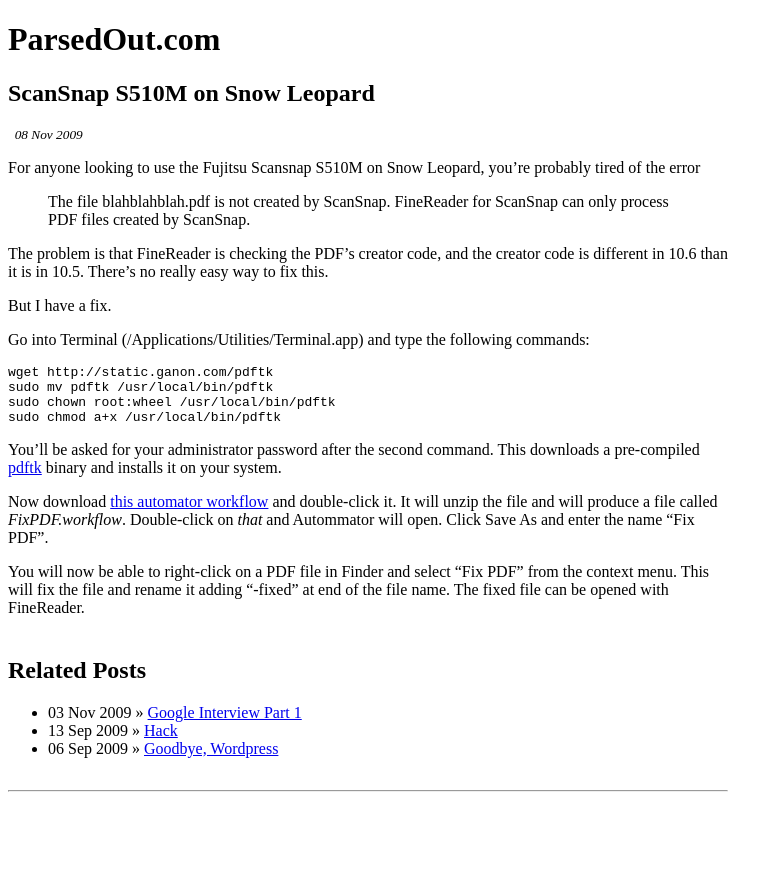
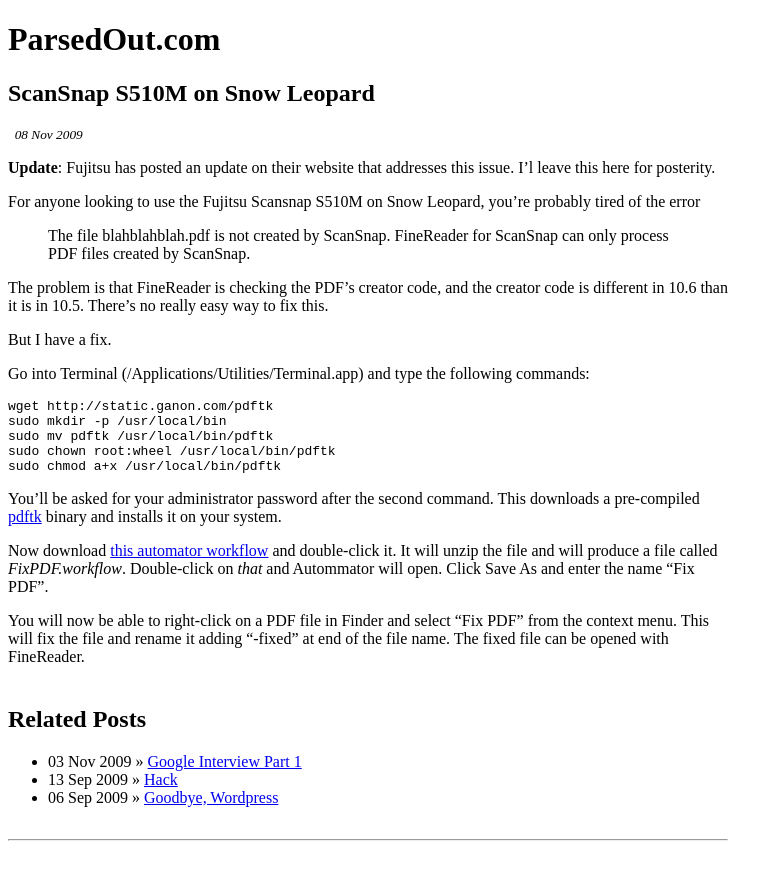
Before and after one commit to rtimmons/Parsed-Out, a Jekyll site: the page built from _posts/2009-11-08-scansnap-s510m-on-snow-leopard.markdown, in a window 1280 px wide. Shown: the top 880 px of the page, without its empty margins (0-783 px from the left). Built offline with Jekyll 4.4.1, drawn with Linux system fonts in a browser that asks for light colours; Markdown is read by kramdown in place of the engine named in the settings.

Commit message:
adeded update on scansnap and updated script

```diff
--- a/_posts/2009-11-08-scansnap-s510m-on-snow-leopard.markdown
+++ b/_posts/2009-11-08-scansnap-s510m-on-snow-leopard.markdown
@@ -3,6 +3,8 @@
 title: ScanSnap S510M on Snow Leopard
 published: true
 ---
+
+**Update**: Fujitsu has posted an update on their website that addresses this issue. I'l leave this here for posterity.
 
 For anyone looking to use the Fujitsu Scansnap S510M on Snow Leopard, you're probably tired of the error
 
@@ -15,6 +17,7 @@
 Go into Terminal (/Applications/Utilities/Terminal.app) and type the following commands:
 
     wget http://static.ganon.com/pdftk
+    sudo mkdir -p /usr/local/bin
     sudo mv pdftk /usr/local/bin/pdftk
     sudo chown root:wheel /usr/local/bin/pdftk
     sudo chmod a+x /usr/local/bin/pdftk
```
